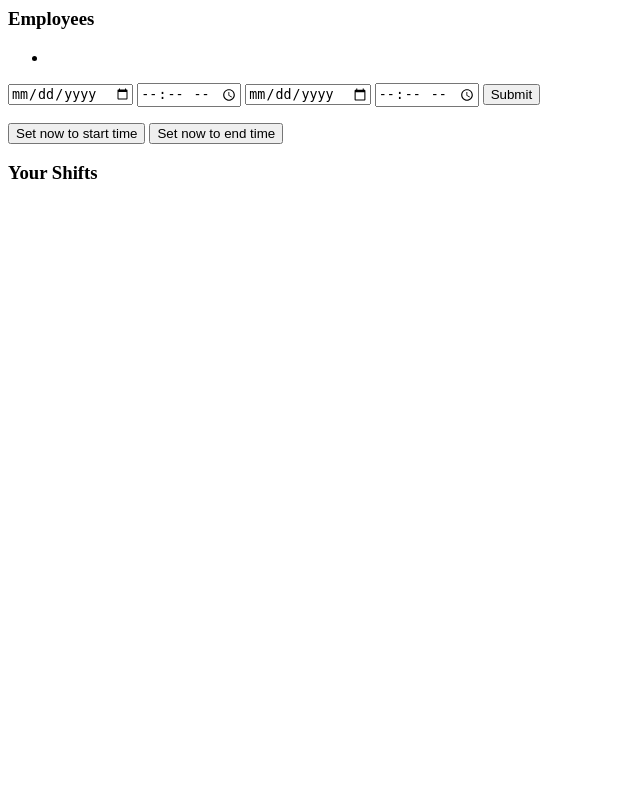
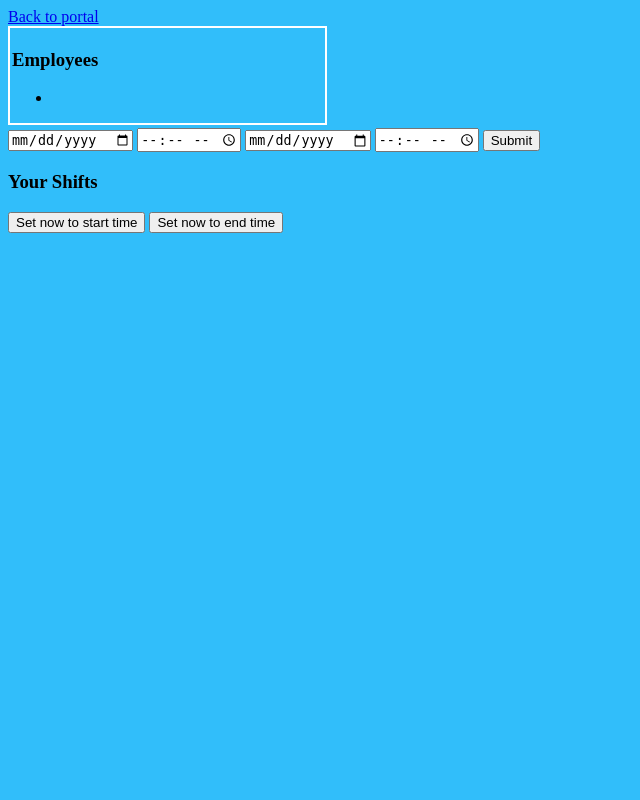
Before and after one commit to DWAA1660/scheduler, a Python web app: template templates/employees/employee_job_portal.html in a window 1280 px wide. Shown: the whole page, without its empty margins (0-640 px from the left). Run offline with Jinja, Linux system fonts and the light colour scheme; the template is opened without the code that fills it: most values are stand-ins (such as "Sample title", 1, 10 or a date in 2020).

Commit message:
some css

```diff
--- a/app.py
+++ b/app.py
@@ -1,4 +1,5 @@
 #employees
+from distutils.log import debug
 from employees.datahandlers.employee_datahandlers import employee_datahandlers
 from employees.employee_routes import employee_routes
 from employees.employee_login_and_signup.employee_login_and_signup import employee_login_and_signup
@@ -31,6 +32,7 @@
 
 #configs
 app.secret_key = 'super secret key'
+app.config["TEMPLATES_AUTO_RELOAD"] = True
 
 @app.route("/", methods=['GET'])
 async def index():
@@ -44,4 +46,4 @@
 # If the file is run directly,start the app.
 if __name__ == '__main__':
     app.config['SESSION_TYPE'] = 'filesystem'
-    app.run()
+    app.run(debug=True)
--- a/employees/employee_routes.py
+++ b/employees/employee_routes.py
@@ -20,15 +20,15 @@
         return 'Your not an employee'
     return await render_template("/employees/manage_employer.html", employee_results_sent=employee_results, employer_results_sent=employer_results)
 
-@employee_routes.route("/employees/employeesignup", methods=['GET'])
+@employee_routes.route("/employees/signup", methods=['GET'])
 async def employeesignup():
     return await render_template("/employees/employee_signup.html")
 
-@employee_routes.route("/employeelogin", methods=['GET'])
+@employee_routes.route("/employee/login", methods=['GET'])
 async def employeelogin():
     return await render_template('/employees/employeelogin.html')
 
-@employee_routes.route("/employeemain/", methods=['GET'])
+@employee_routes.route("/employee/portal", methods=['GET'])
 async def employeemain():
     #cookie stuff
     token_cookie = request.cookies.get('employee_token')
--- /dev/null
+++ b/static/styles/employees/job_portal.css
@@ -0,0 +1,16 @@
+body {
+    background-color: rgb(49, 190, 250);
+}
+
+
+#employee_list {
+    padding-top: 2px;
+    padding-right: 6cm;
+    padding-left: 2px;
+    border: 2px solid white;
+    width: fit-content;
+}
+
+#log_time {
+    padding-top: 3px;
+}
--- a/templates/employees/employee_job_portal.html
+++ b/templates/employees/employee_job_portal.html
@@ -1,11 +1,12 @@
 <!DOCTYPE>
 <html>
 <head>
-<title>{{job_name}}</title>
-
+<title>{{job_name}} portal</title>
+<link rel="stylesheet" href= "{{ url_for('static',filename='styles/employees/job_portal.css') }}">
 </head>
 <body>
-{% set employee_results = db.main.employee.find_one({"token": my_token}) %}
+<a href="{{ url_for('employee_routes.employeemain')}}"> Back to portal</a>
+<div id="employee_list">
     <h3>Employees</h3>
     <ul>
     {% for employee in employees %}
@@ -13,6 +14,10 @@
         <li>{{employee_results['name']}}</li>
     {% endfor %}
     </ul>
+</div>
+
+{% set employee_results = db.main.employee.find_one({"token": my_token}) %}
+<div id="log_time">
     <form action="{{url_for('job_datahandlers.employee_shift_log', employee_id_sent=employee_results['id'], job_id=job_id)}}" method="post">
         <input type="date" id="startDate" name="start_date" value="start_date" placeholder="Start date" required>
         <input type="time" id="startTimeID" name="start_time" value="start_time" placeholder="Start time" required>
@@ -20,6 +25,20 @@
         <input type="time" id="endTimeID"name="end_time" value="end_time" placeholder="End time" required>
         <input type="submit">
     </form>
+</div>
+
+<div id="employee_shifts">
+    <h3>Your Shifts</h3>
+    <ul>
+    {% set shifts = db.main.shifts.find({"job_id": job_id, "employee": employee_results["id"]}) %}
+    {% for shift in shifts %}
+        <li>Start time: <b>{{shift["start_time"]}} {{shift["start_date"]}}:</b> End time: <b>{{shift["end_time"]}} {{shift["end_date"]}}:</b> Total time: <b>{{shift["total_time"]}}</b></li>
+    {% endfor %}
+    </ul>
+</div>
+
+<!-- scripts -->
+
 <button onclick="startTime()">Set now to start time</button>
 <button onclick="endTime()">Set now to end time</button>
 
@@ -61,13 +80,5 @@
         document.getElementById("endTimeID").value = full_time;
         }
         </script>
-
-<h3>Your Shifts</h3>
-<ul>
-{% set shifts = db.main.shifts.find({"job_id": job_id, "employee": employee_results["id"]}) %}
-{% for shift in shifts %}
-    <li>Start time: <b>{{shift["start_time"]}} {{shift["start_date"]}}:</b> End time: <b>{{shift["end_time"]}} {{shift["end_date"]}}:</b> Total time: <b>{{shift["total_time"]}}</b></li>
-{% endfor %}
-</ul>
 </body>
 </html>
--- a/templates/employees/employeeportal.html
+++ b/templates/employees/employeeportal.html
@@ -2,13 +2,13 @@
 <html>
 <head>
 <title>Welcome {{name}}</title>
+<link rel="stylesheet" href= "{{ url_for('static',filename='styles/employees/employee_portal.css') }}">
 </head>
 <body>
 {{name}}'s employee portal
-<h5>your token is {{your_token}}</h5>
 <h5> your id is {{your_id}}
 <form action="{{url_for('employee_datahandlers.addemployer')}}" method="post">
-    <input type="text" name="employers_id" placeholder="employers id" required>
+    <input id="employerIdInput" type="text" name="employers_id" placeholder="employers id" required>
     <input type="submit">
 </form>
 <h3>Employers:</h3>
--- a/templates/employees/manage_employer.html
+++ b/templates/employees/manage_employer.html
@@ -6,6 +6,7 @@
 </title>
 </head>
 <body>
+<a href="{{ url_for('employee_routes.employeemain')}}"> Back to portal</a>
 
 <form action="{{url_for('employer_datahandlers.quit_employer', employer_id_sent=employer_results_sent['id'], employee_token_sent=employee_results_sent['token'])}}", method="post">
 <input type="submit" name="manage_employee" value='Quit'>
```
Also changed, not shown: static/styles/employees/employee_portal.css (added, +8 -0 lines), static/styles/employees/employee_signup.css (added, +13 -0 lines), static/styles/employers/employer_signup.css (added, +13 -0 lines), templates/employees/employee_signup.html (+6 -1 lines), templates/employers/employer_signup.html (+7 -2 lines). Lines whose indentation alone changed are shown as unchanged.
